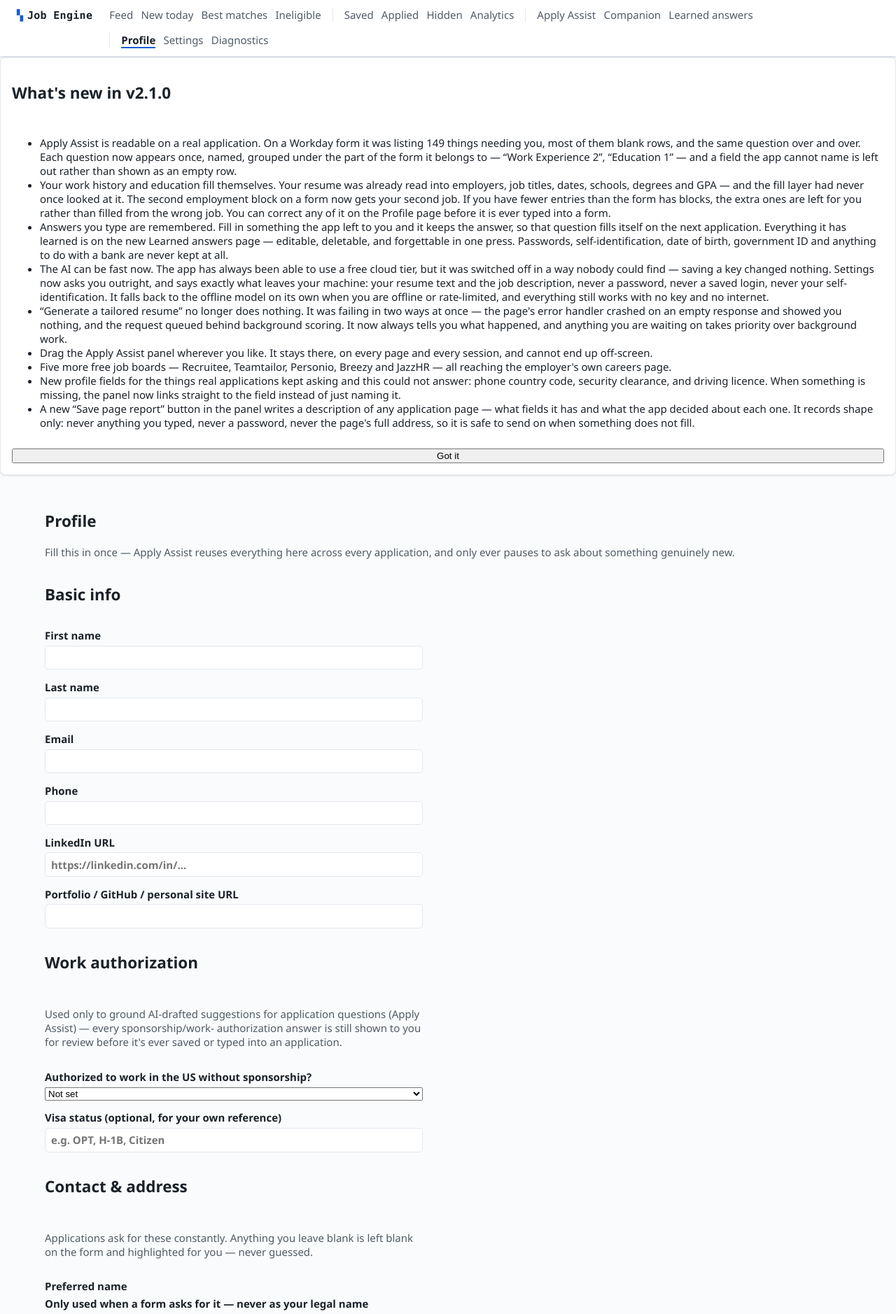
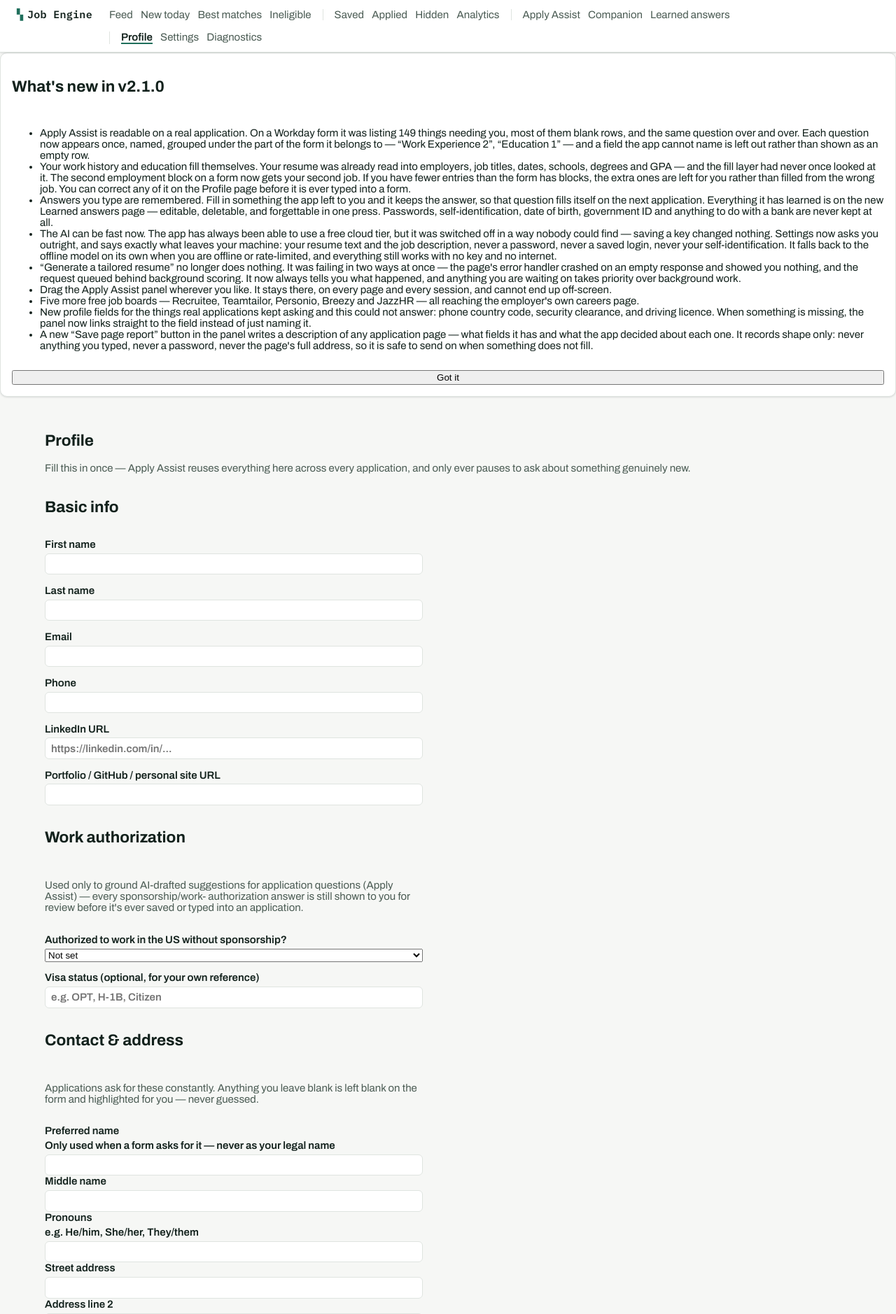
Before and after one commit to abhibattula/JOB-SEARCH-PLATFORM, a FastAPI app: page /profile in a window 1280 px wide. Shown: the top 1878 px of the page at 70% size. Run offline with FastAPI, Linux system fonts and the light colour scheme; data comes from the database, SQL or seed files in the repository; data that the repository does not hold is empty; some libraries are stand-ins or nearby versions.

Commit message:
feat(022) T005-T011: the design system, and the audit as a gate
Phase 2. The test was written and watched failing FIRST. Its initial run
reproduced the audit exactly and independently confirmed R10:

  FAILED no_new_undefined_class_appears     ~35 classes
  FAILED stylesheet_has_no_raw_colour       5 raw hex outside tokens
  FAILED panel_has_no_raw_colour            12 GitHub-dark literals
  FAILED every_referenced_token_is_defined  ['--bg', '--border']
  FAILED both_themes_declare_same_tokens

Two of those failures were MY test being wrong, not the code, and both
are fixed rather than worked around:

  - the theme-parity check compared hex-valued tokens only, so
    `--line-strong: var(--ink)` looked absent from light. Split into
    _declarations_in() (all) and _tokens_for() (hex, for contrast).
  - it then demanded dark re-declare EVERY token including --s6 and
    --fs-sm. Spacing and type are theme-independent; requiring them to
    be repeated is noise, not a contract. Narrowed to colour tokens, and
    the contract doc corrected to match.

Contrast was computed, not eyeballed. Two values changed as a result:
--flag #b8792a failed AA in light at 3.37:1, replaced with #9a6116
(4.77:1). And `--rule` is deliberately NOT in the AA set with the reason
stated in the test: it draws decorative hairlines where position carries
the information, and forcing 3:1 would put heavy grey rules through
every table for no gain. A real `--edge` token for control boundaries is
asserted at 3:1 instead.

R10 fixed: --bg/--border deleted, so the sticky Apply Assist control bar
stops rendering white in dark mode -- a defect live since 017.

FR-032 closed with ONE global reduced-motion override. The old sheet
transitioned `button` and `.feed tr` completely ungated and gated only
the no-preference direction for view transitions.

Transitional aliases map every old token name onto the new nine so no
screen renders unstyled mid-rollout; T056 deletes them. Evidence they
work: 146 tests in test_web + test_api pass unchanged after the swap.

The panel's raw-colour test is xfail(strict=True), not skipped: it will
start FAILING the moment Phase 7 fixes the panel, which forces the
marker's removal. It cannot rot into a permanent exemption.

Co-Authored-By: Claude Opus 5 (1M context) <noreply@anthropic.com>
Claude-Session: https://claude.ai/code/session_01MS8P2NYaXY3tY81zXeM5e3

```diff
--- a/web/static/styles.css
+++ b/web/static/styles.css
@@ -1,93 +1,165 @@
 /* ============================================================
-   Job Engine — "Instrument, evolved" design system (feature 007)
+   Job Engine — "The Case File" design system (feature 022)
 
-   Light (default): datasheet on paper — cool paper, ink text,
-   monospace wherever a value is data.
-   Dark: scope screen — deep instrument glass, phosphor status
-   colors reserved for traces/lamps, quiet neutral text.
+   Nine semantic tokens, named for what they MEAN in this product
+   rather than for hue:
 
-   All colors flow from the token block; components never use
-   raw hex. Contrast targets WCAG 2.1 AA in both themes.
+     ink    — a fact the applicant confirmed
+     pencil — provisional; the AI drafted it, nobody has checked it
+     flag   — this needs the applicant
+     seal   — done
+
+   That vocabulary is not invented here. The protocol already speaks
+   it: FillItem.flag is Literal["ai_draft", "needs_you"]
+   (engine/autofill/ext_protocol.py). This gives it a visual form.
+
+   Type: Archivo for display and body, IBM Plex Mono for machine
+   truth ONLY — scores, ids, dates, counts, versions, paths, form
+   field names. Nowhere else. Diluting that was why the previous
+   system stopped signalling anything.
+
+   Every colour lives in this block. Components never write one.
+   Enforced by tests/test_design_system.py.
    ============================================================ */
 
+/* Bundled, never fetched: the app works with no network (Principle II). */
+@font-face {
+  font-family: "Archivo"; font-style: normal; font-weight: 100 900;
+  font-stretch: 62% 125%; font-display: swap;
+  src: url("fonts/archivo-latin.woff2") format("woff2");
+  unicode-range: U+0000-00FF, U+0131, U+0152-0153, U+02BB-02BC, U+02C6,
+    U+02DA, U+02DC, U+0304, U+0308, U+0329, U+2000-206F, U+20AC, U+2122,
+    U+2191, U+2193, U+2212, U+2215, U+FEFF, U+FFFD;
+}
+@font-face {
+  font-family: "Archivo"; font-style: normal; font-weight: 100 900;
+  font-stretch: 62% 125%; font-display: swap;
+  src: url("fonts/archivo-latin-ext.woff2") format("woff2");
+  unicode-range: U+0100-02BA, U+02BD-02C5, U+02C7-02CC, U+02CE-02D7,
+    U+02DD-02FF, U+0304, U+0308, U+0329, U+1D00-1DBF, U+1E00-1E9F,
+    U+1EF2-1EFF, U+2020, U+20A0-20AB, U+20AD-20C0, U+2113, U+2C60-2C7F,
+    U+A720-A7FF;
+}
+@font-face {
+  font-family: "Plex Mono"; font-style: normal; font-weight: 400;
+  font-display: swap;
+  src: url("fonts/plexmono-400-latin.woff2") format("woff2");
+  unicode-range: U+0000-00FF, U+0131, U+0152-0153, U+02BB-02BC, U+02C6,
+    U+02DA, U+02DC, U+2000-206F, U+2074, U+20AC, U+2122, U+2191, U+2193,
+    U+2212, U+2215, U+FEFF, U+FFFD;
+}
+@font-face {
+  font-family: "Plex Mono"; font-style: normal; font-weight: 400;
+  font-display: swap;
+  src: url("fonts/plexmono-400-latin-ext.woff2") format("woff2");
+  unicode-range: U+0100-024F, U+0259, U+1E00-1EFF, U+2020, U+20A0-20AB,
+    U+20AD-20CF, U+2113, U+2C60-2C7F, U+A720-A7FF;
+}
+@font-face {
+  font-family: "Plex Mono"; font-style: normal; font-weight: 600;
+  font-display: swap;
+  src: url("fonts/plexmono-600-latin.woff2") format("woff2");
+  unicode-range: U+0000-00FF, U+0131, U+0152-0153, U+02BB-02BC, U+02C6,
+    U+02DA, U+02DC, U+2000-206F, U+2074, U+20AC, U+2122, U+2191, U+2193,
+    U+2212, U+2215, U+FEFF, U+FFFD;
+}
+@font-face {
+  font-family: "Plex Mono"; font-style: normal; font-weight: 600;
+  font-display: swap;
+  src: url("fonts/plexmono-600-latin-ext.woff2") format("woff2");
+  unicode-range: U+0100-024F, U+0259, U+1E00-1EFF, U+2020, U+20A0-20AB,
+    U+20AD-20CF, U+2113, U+2C60-2C7F, U+A720-A7FF;
+}
+
 :root {
-  /* surfaces */
-  --surface: #fafbfc;          /* page paper */
-  --surface-raised: #ffffff;   /* cards, inputs */
-  --surface-sunken: #eff2f6;   /* wells, code strips */
-  /* text */
-  --ink: #1a2129;
-  --muted: #505b67;            /* AA on --surface at small sizes */
-  /* structure */
-  --line: #e3e8ee;
-  --line-strong: var(--ink);
-  /* action */
-  --accent: #175cd3;
-  --accent-tint: #eef4ff;
-  --on-emphasis: #ffffff;      /* text atop ink/accent fills */
-  /* status (instrument lamps) */
-  --ok: #0b6b4f;
-  --ok-tint: #ecf7f2;
-  --warn: #8a5a12;             /* darkened amber: AA on its tint */
-  --warn-tint: #fdf6ea;
-  --danger: #b3382d;
-  --danger-tint: #fbeeec;
-  --new-tint: #f4faf7;
-  /* 010: AI draft accent (distinct from status lamps — it's an action cue) */
-  --draft: #6b3fa0;
-  --draft-tint: #f3eefb;
-  /* type */
-  --mono: "Cascadia Mono", Consolas, ui-monospace, monospace;
-  --sans: "Segoe UI", system-ui, sans-serif;
+  /* --- the nine, light --- */
+  --paper: #f6f7f5;
+  --leaf: #ffffff;
+  --ink: #12211c;
+  --ink-soft: #4a5b53;
+  --rule: #dfe4e0;
+  --edge: #76857d;
+  --seal: #1f6f5c;
+  --pencil: #4a5f7a;
+  --flag: #9a6116;
+  --stop: #a63a2e;
+  --paper-sunken: #eceeea;
+  --seal-tint: #e8f2ee;
+  --pencil-tint: #eef2f7;
+  --flag-tint: #fbf3e7;
+  --stop-tint: #f9ece9;
+  --on-ink: #f6f7f5;
+
+  /* --- transitional aliases (feature 022, removed at T056) ---
+     The system lands over six phases. Until every screen is migrated,
+     the old names resolve to the new ones so no screen renders
+     unstyled mid-rollout. Delete these once nothing references them. */
+  --surface: var(--paper);
+  --surface-raised: var(--leaf);
+  --surface-sunken: var(--paper-sunken);
+  --muted: var(--ink-soft);
+  --line: var(--rule);
+  --line-strong: var(--edge);
+  --accent: var(--seal);
+  --accent-tint: var(--seal-tint);
+  --on-emphasis: var(--on-ink);
+  --ok: var(--seal);
+  --ok-tint: var(--seal-tint);
+  --warn: var(--flag);
+  --warn-tint: var(--flag-tint);
+  --danger: var(--stop);
+  --danger-tint: var(--stop-tint);
+  --draft: var(--pencil);
+  --draft-tint: var(--pencil-tint);
+  --new-tint: var(--seal-tint);
+
+  /* --- type --- */
+  --display: "Archivo", "Segoe UI", system-ui, sans-serif;
+  --sans: "Archivo", "Segoe UI", system-ui, sans-serif;
+  --mono: "Plex Mono", "Cascadia Mono", Consolas, ui-monospace, monospace;
   --fs-xs: 0.72rem;
-  --fs-sm: 0.8rem;
+  --fs-sm: 0.82rem;
   --fs-md: 15px;
   --fs-lg: 1.05rem;
-  --fs-xl: 1.35rem;
+  --fs-xl: 1.4rem;
   --fs-2xl: 2.4rem;
-  /* space */
+
+  /* --- space, shape, elevation, motion (theme-independent) --- */
   --s1: 0.25rem;
   --s2: 0.5rem;
   --s3: 0.75rem;
   --s4: 1rem;
   --s5: 1.5rem;
   --s6: 2.5rem;
-  /* shape */
   --r-sm: 3px;
-  --r-md: 5px;
-  --r-lg: 8px;
-  /* elevation (014: one shared system — cards/toasts/palette derive from it) */
+  --r-md: 6px;
+  --r-lg: 10px;
   --shadow-1: 0 1px 2px rgba(16, 24, 32, .05), 0 1px 3px rgba(16, 24, 32, .08);
   --shadow-2: 0 2px 6px rgba(16, 24, 32, .07), 0 8px 20px rgba(16, 24, 32, .10);
   --shadow-3: 0 16px 40px rgba(16, 24, 32, .18);
-  /* motion (014: gated by prefers-reduced-motion at every use site) */
   --ease: cubic-bezier(.2, .6, .2, 1);
   --dur-1: .12s;
   --dur-2: .2s;
 }
 
-/* Dark "scope screen" — explicit choice wins… */
+/* Dark — an explicit choice always wins. */
 [data-theme="dark"] {
-  --surface: #0e1412;
-  --surface-raised: #151c19;
-  --surface-sunken: #0a0f0d;
-  --ink: #d9e2dc;
-  --muted: #98a39c;
-  --line: #24312a;
-  --line-strong: #43524a;
-  --accent: #7ab3ff;
-  --accent-tint: #14202e;
-  --on-emphasis: #0e1412;
-  --ok: #37c78f;               /* phosphor trace green */
-  --ok-tint: #10261d;
-  --warn: #e0a53c;
-  --warn-tint: #2a2110;
-  --danger: #ef7367;
-  --danger-tint: #2d1512;
-  --new-tint: #12211a;
-  --draft: #c9a6f0;
-  --draft-tint: #1e1630;
-  /* deeper shadows read on the dark scope glass */
+  --paper: #12160f;
+  --leaf: #1a1f18;
+  --ink: #dfe6dd;
+  --ink-soft: #9aa89e;
+  --rule: #2b332a;
+  --edge: #697665;
+  --seal: #4fc4a1;
+  --pencil: #8fa8c4;
+  --flag: #e0a53c;
+  --stop: #ef7367;
+  --paper-sunken: #0d100b;
+  --seal-tint: #10261d;
+  --pencil-tint: #161d27;
+  --flag-tint: #2a2110;
+  --stop-tint: #2d1512;
+  --on-ink: #12160f;
   --shadow-1: 0 1px 2px rgba(0, 0, 0, .3);
   --shadow-2: 0 3px 10px rgba(0, 0, 0, .35), 0 10px 28px rgba(0, 0, 0, .4);
   --shadow-3: 0 18px 44px rgba(0, 0, 0, .55);
```
Also changed, not shown: other parts of web/static/styles.css (+35 -24 lines), specs/022-the-case-file/contracts/design-tokens.md (+5 -3 lines), specs/022-the-case-file/tasks.md (+8 -8 lines), tests/test_design_system.py (added, +377 -0 lines).
